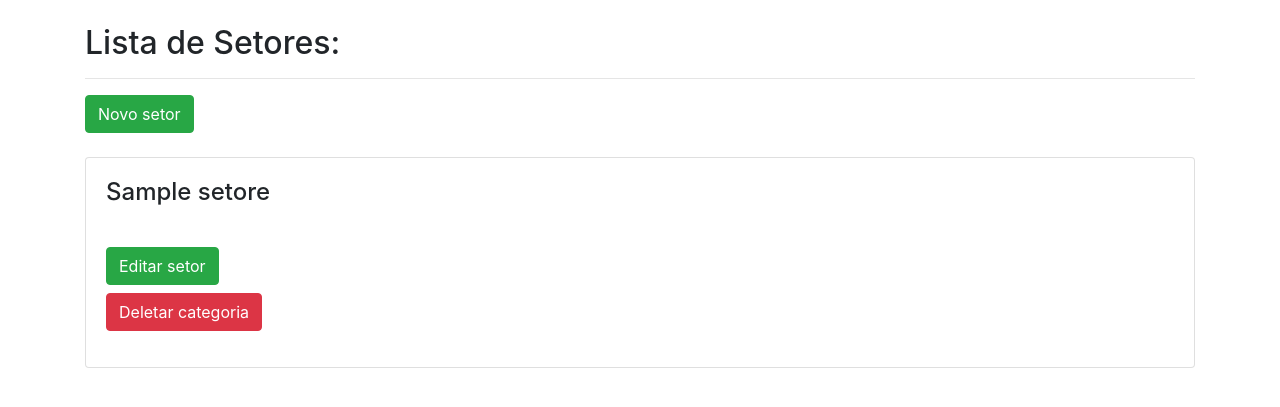
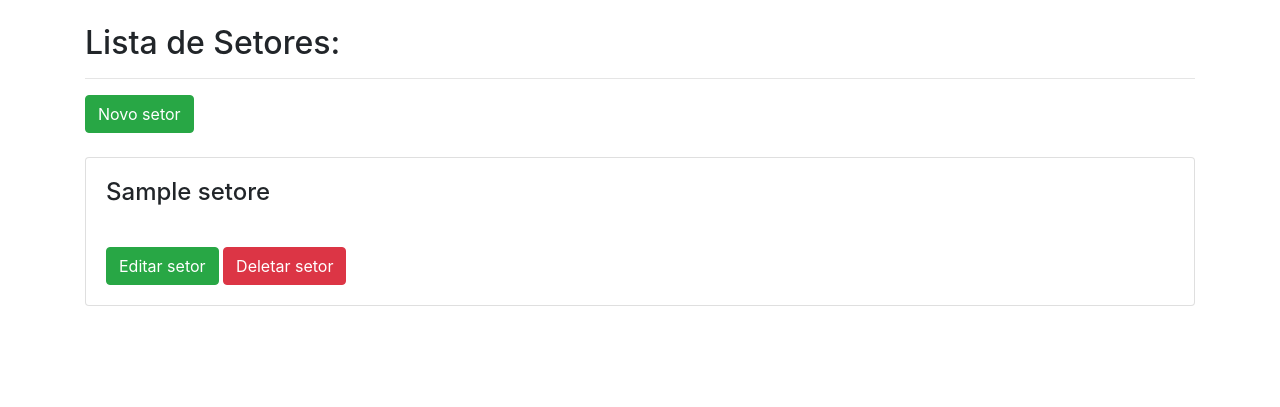
Before and after one commit to JanainaFS/helpu, a Node server app: template views/admin/setor.handlebars in a window 1280 px wide. Shown: the part 81-488 px from the top of the page. Run offline with Node 20, Linux system fonts and the light colour scheme; tables that the repository leaves empty hold one stand-in row (values such as "Sample post"); the template is opened without the code that fills it: values that come from a table or form of the project are taken from there, most other values are stand-ins (such as "Sample title", 1, 10 or a date in 2020); some libraries are stand-ins or nearby versions.

Commit message:
Alterando telas setores

```diff
--- a/app.js
+++ b/app.js
@@ -59,6 +59,7 @@ app.use((req, res, next) => {
 
 //Rotas
 app.use("/", require("./routes/index"));
+app.use("/setor", require("./routes/admin"));
 
 const PORT = 8082;
 app.listen(PORT, () => {
--- a/models/Setor.js
+++ b/models/Setor.js
@@ -8,4 +8,4 @@ const Setor = new Schema({
   }
 });
 
-mongoose.model("setores", Setor);
+module.exports = mongoose.model("setores", Setor);
--- a/views/admin/addsetor.handlebars
+++ b/views/admin/addsetor.handlebars
@@ -5,7 +5,7 @@
 <h3> Novo setor: </h3>
 <div class="card">
   <div class="card-body">
-    <form action="/admin/setor/novo" method="POST">
+    <form action="/setor/novo" method="POST">
       <div class="form-group">
         <label for="nome"> Nome: </label>
         <input type="text" id="nome" name="nome" placeholder="Nome do setor" class="form-control">
--- a/views/admin/setor.handlebars
+++ b/views/admin/setor.handlebars
@@ -1,6 +1,6 @@
 <h2> Lista de Setores: </h2>
 <hr>
-<a href="/admin/setor/add"><button class="btn btn-success"> Novo setor </button></a>
+<a href="/setor/add"><button class="btn btn-success"> Novo setor </button></a>
 
 
 {{#each setores}}
@@ -9,15 +9,13 @@
   <div class="card-body">
     <h4>{{nome}}</h4>
     <br>
-    <a href="/admin/setor/edit/{{_id}}"><button class="btn btn-success mt-2"> Editar setor</button></a>
+    <a href="/setor/edit/{{_id}}"><button class="btn btn-success mt-2"> Editar setor</button></a>
 
-    <form action="/admin/setor/deletar" method="POST">
-      <input type="hidden" name="id" value="{{_id}}">
-      <button type="submit" class="btn btn-danger mt-2"> Deletar categoria </button>
-    </form>
+    <a href="/setor/deletar/{{_id}}"><button type="submit" class="btn btn-danger mt-2"> Deletar setor </button></a>
+
   </div>
 </div>
 
 {{else}}
-<h4 class="mt-4"> Nenhuma categoria encontrada.</h4>
+<h4 class="mt-4"> Nenhum setor cadastrado.</h4>
 {{/each}}
```
Also changed, not shown: controllers/AdminController.js (+29 -2 lines), routes/admin.js (+4 -3 lines).
